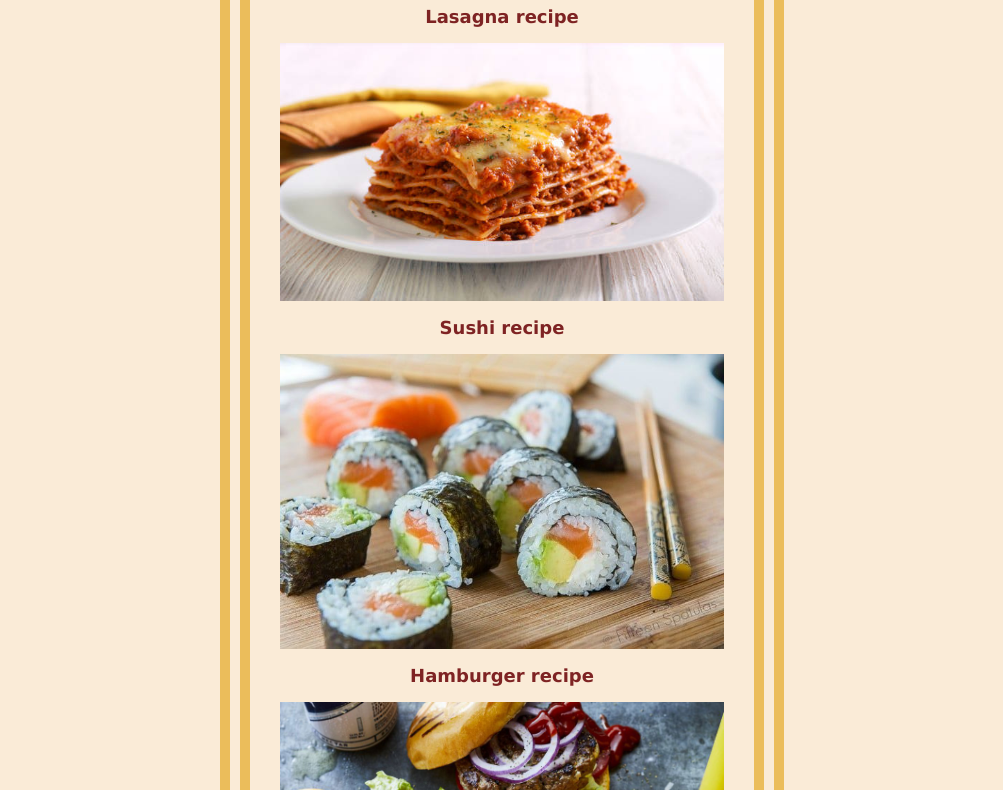
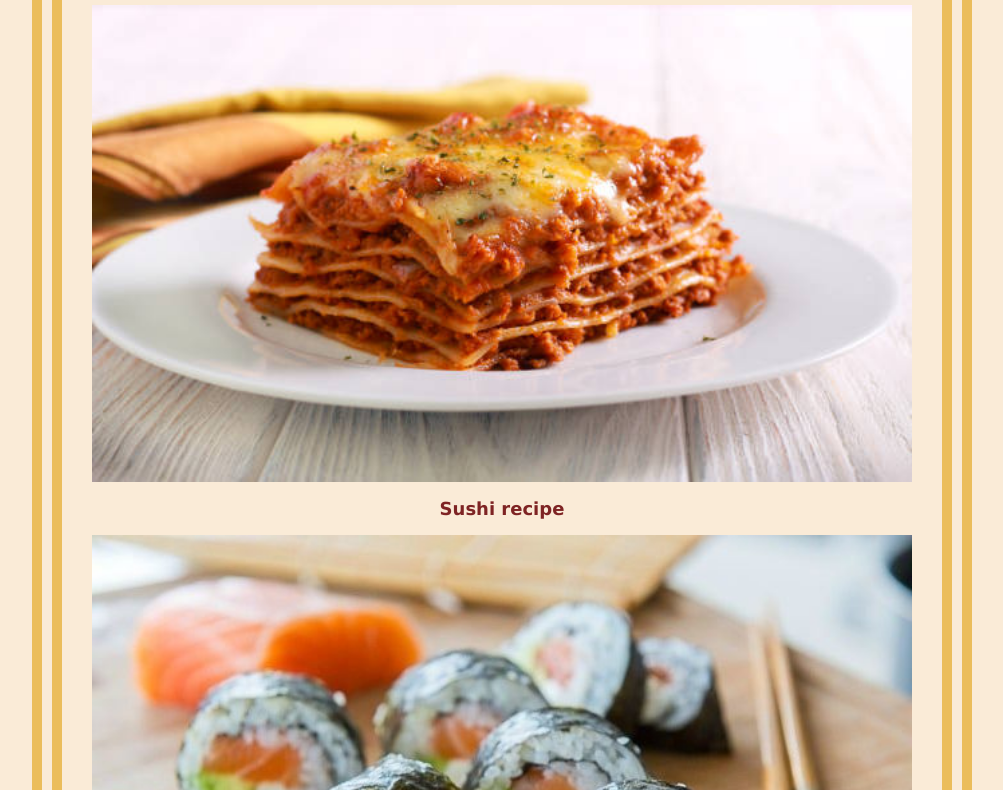
Before and after one commit to llNathanlc/odin-recipes, a plain HTML site: page index.html in a window 1280 px wide. Shown: the part 181-971 px from the top of the page, without its empty margins (138-1141 px from the left). Drawn offline with Linux system fonts and the light colour scheme.

Commit message:
Update style.css

```diff
--- a/style.css
+++ b/style.css
@@ -1,8 +1,8 @@
 body{
     font-family:"Verdana";
     background-color: antiquewhite;
-    margin-left:28%;
-    margin-right:28%;
+    margin-left:4.5cm;
+    margin-right:4.5cm;
     text-align: center;
     padding: 30px;
     border:rgb(235, 189, 91) 30px solid;
```
